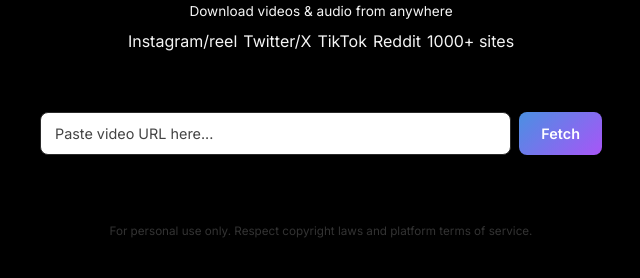
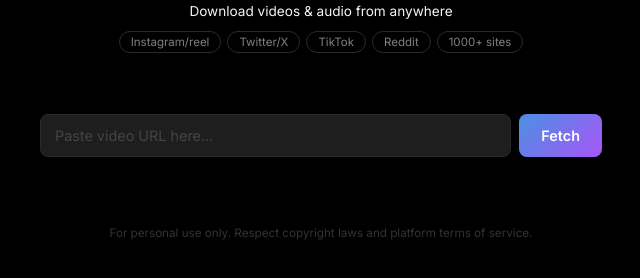
Before and after one commit to Sameer69gb/vidfetch, a plain HTML site: page index.html in a window 1280 px wide. Shown: the part 42-320 px from the top of the page, without its empty margins (319-959 px from the left). Drawn offline with Linux system fonts and the light colour scheme.

Commit message:
Fix frontend styling

```diff
--- a/index.html
+++ b/index.html
@@ -38,7 +38,7 @@
       color: dark grey;
     }
 
-    .chip {
+    .boxes {
       background: black;
       border: 1px solid #2a2a2a;
       border-radius: 20px;
@@ -72,7 +72,7 @@
       font-family: 'Inter', sans-serif;
       outline: none;
       color: white;
-      background: bboxes;
+      background: #1e1e1e;
       transition: border-color 0.2s;
     }
      .supported {
```
